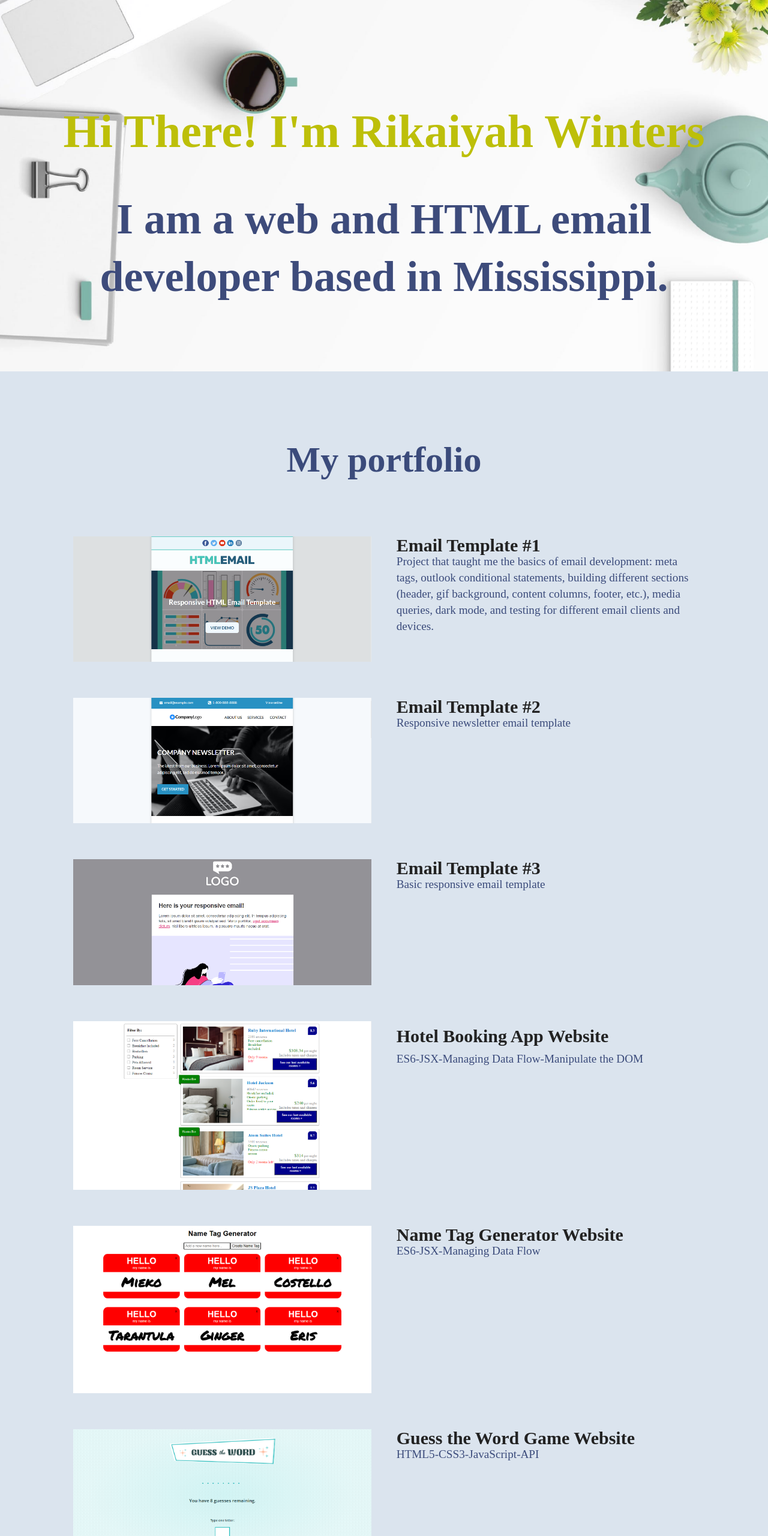
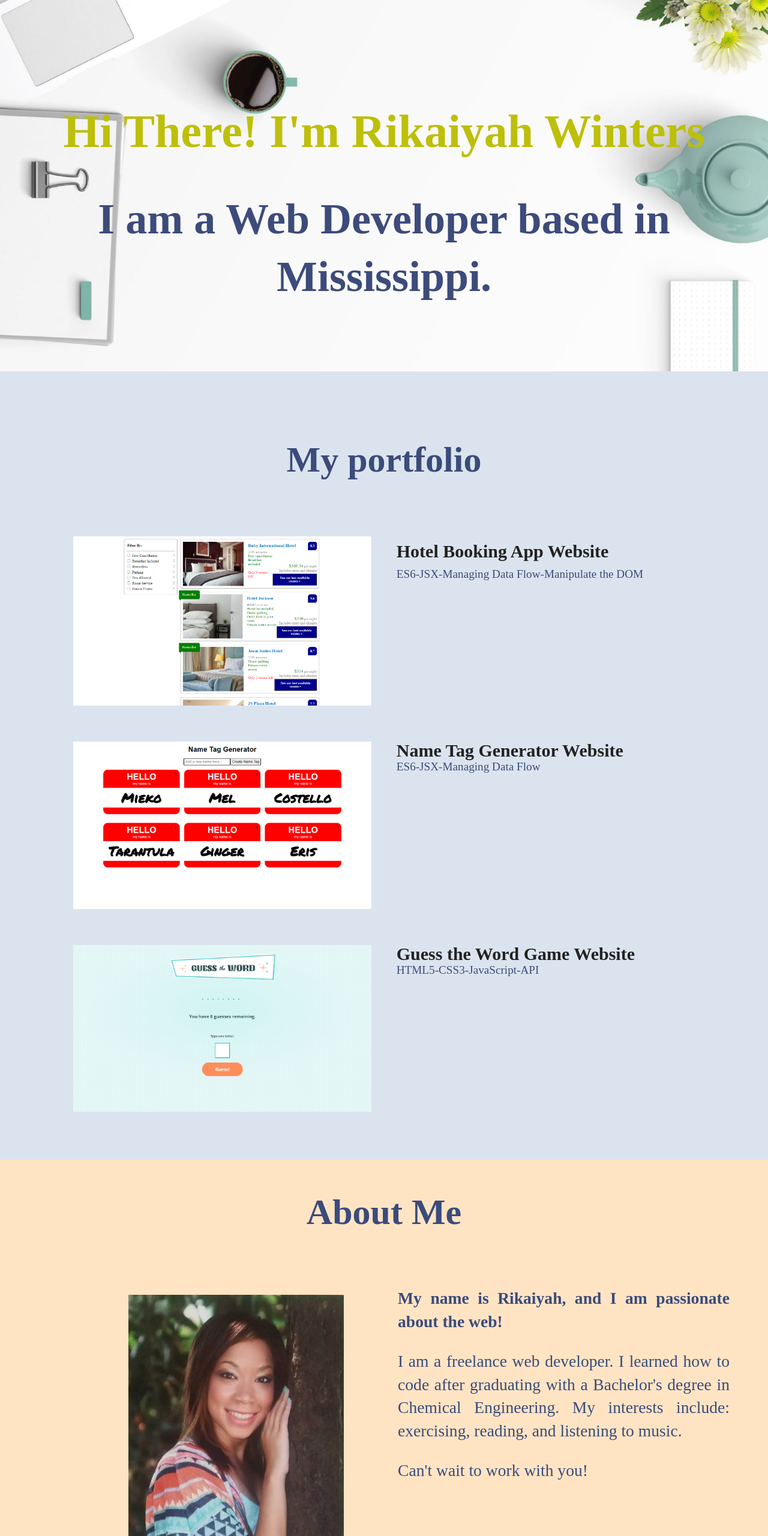
Before and after one commit to Rikaiyah-Winters/portfolio, a website: page index.html in a window 1280 px wide. Shown: the top 2560 px of the page at 60% size. Drawn offline with Linux system fonts and the light colour scheme; a web font is replaced by a local one.

Commit message:
Update index.html
Commented out anything having to do with email

```diff
--- a/index.html
+++ b/index.html
@@ -28,7 +28,7 @@
   <header>
     <div class="content-wrapper">
         <h1>Hi There! I'm Rikaiyah Winters</h1>
-        <h2>I am a web and HTML email developer based in Mississippi.</h2>
+        <h2>I am a Web Developer based in Mississippi.</h2>
     </div>
     </header>
 
@@ -37,7 +37,7 @@
             <div class="content-wrapper">
                 <h3>My portfolio</h3>
                 <div class="projects">
-                    <article>
+                    <!--<article>
                         <figure>
                             <a href="https://codepen.io/rikaiyah-winters/pen/OJvLLQP" target="_blank"><img src="img/html-email-template.png" alt="HTML Email Template" /></a>
                         </figure>
@@ -63,7 +63,7 @@
                             <h5>Email Template #3</h5>
                             <p>Basic responsive email template</p>
                         </div>
-                    </article>
+                    </article>-->
                     <article class="hotel-booking-app">
                         <figure>
                             <a href="https://nw4ze.csb.app/" target="_blank"><img src="img/hotel-booking-app-screenshot.png" alt="Hotel Booking App" /></a>
@@ -93,7 +93,7 @@
                     </article>
                 </div>
             </section>
-            <section class="services">
+            <!--<section class="services">
                 <div class="content-wrapper">
                     <h3>Services</h3>
                     <article>
@@ -102,14 +102,14 @@
                             <h5>Custom HTML Email Templates</h5>
                             <p>Responsive HTML email templates for your club or association.</p>
                         </div>
-                        <!--<div>
+                        <div>
                             <i class="fa-solid fa-laptop-code"></i>
                             <h5>Custom Website</h5>
                             <p>Simple responsive websites for your personal or professional use.</p>
-                        </div>-->
+                        </div>
                     </article>
                 </div>
-            </section>
+            </section>-->
             <section class="about">
                 <div class="content-wrapper">
                     <h3>About Me</h3>
@@ -119,7 +119,7 @@
                         </figure>
                         <div>
                             <p><strong>My name is Rikaiyah, and I am passionate about the web!</strong><br>
-                            <p>I am a freelance web and HTML email developer. I want to help clubs (organizations, associations, societies, etc.) relay important organization updates to their members by creating engaging newsletter emails. I learned how to code after graduating with a Bachelor's degree in Chemical Engineering. My interests include: exercising, reading, and listening to music.</p>
+                            <p>I am a freelance web developer.<!--I want to help clubs (organizations, associations, societies, etc.) relay important organization updates to their members by creating engaging newsletter emails.--> I learned how to code after graduating with a Bachelor's degree in Chemical Engineering. My interests include: exercising, reading, and listening to music.</p>
                             <p>Can't wait to work with you!</p>
                         </div>
                     </article>
```
